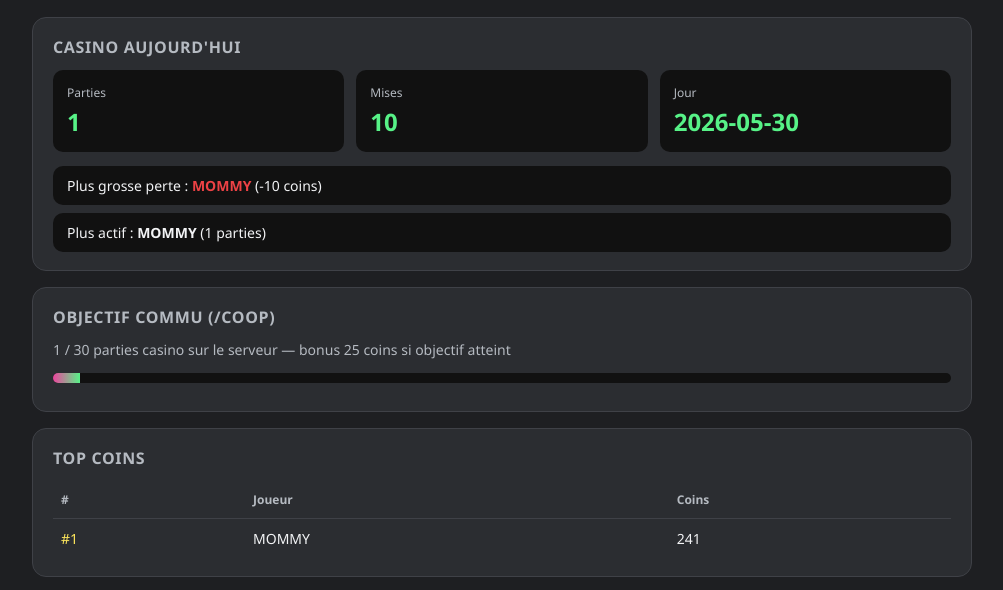
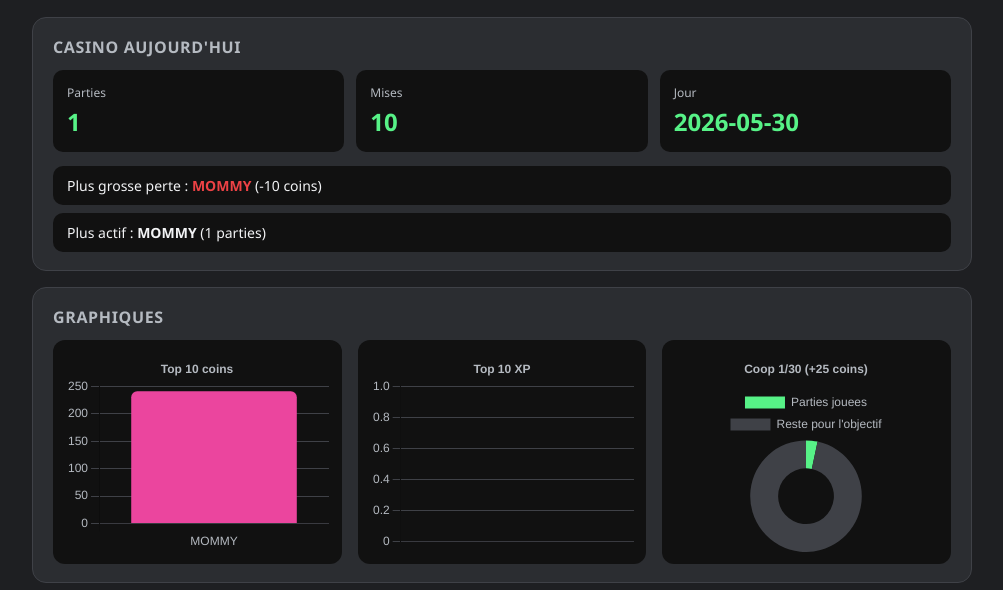
Before and after one commit to STAELH81/Aspirateur_Connecte, a plain HTML site: page index.html in a window 1280 px wide. Shown: the part 150-740 px from the top of the page, without its empty margins (138-1141 px from the left). Drawn offline with nearby package versions, Linux system fonts and the light colour scheme.

Commit message:
chore(site): update index.html

```diff
--- a/index.html
+++ b/index.html
@@ -4,6 +4,7 @@
   <meta charset="UTF-8" />
   <meta name="viewport" content="width=device-width, initial-scale=1" />
   <title>Aspirateur Connecte — Les Girlsss</title>
+  <script src="https://cdn.jsdelivr.net/npm/chart.js@4.4.1/dist/chart.umd.min.js"></script>
   <style>
     :root { --bg: #1e1f22; --card: #2b2d31; --text: #f2f3f5; --muted: #b5bac1; --accent: #eb459e; --green: #57f287; --red: #ed4245; }
     * { box-sizing: border-box; }
@@ -13,6 +14,9 @@
     .sub { color: var(--muted); font-size: 14px; margin-top: 6px; }
     h2 { font-size: 1rem; margin: 0 0 12px; text-transform: uppercase; letter-spacing: 0.04em; color: var(--muted); }
     .card { background: var(--card); border-radius: 14px; padding: 18px 20px; margin-bottom: 16px; border: 1px solid #3f4147; }
+    .chart-grid { display: grid; grid-template-columns: repeat(auto-fit, minmax(280px, 1fr)); gap: 16px; }
+    .chart-box { background: #111; border-radius: 12px; padding: 12px; min-height: 220px; }
+    .chart-box canvas { max-height: 200px; }
     table { width: 100%; border-collapse: collapse; font-size: 14px; }
     td, th { text-align: left; padding: 10px 8px; border-bottom: 1px solid #3f4147; }
     th { color: var(--muted); font-weight: 600; font-size: 12px; }
@@ -48,7 +52,16 @@
   </div>
 
   <div class="card">
-    <h2>Objectif commu (/coop)</h2>
+    <h2>Graphiques</h2>
+    <div class="chart-grid">
+      <div class="chart-box"><canvas id="coinsChart"></canvas></div>
+      <div class="chart-box"><canvas id="xpChart"></canvas></div>
+      <div class="chart-box"><canvas id="coopChart"></canvas></div>
+    </div>
+  </div>
+
+  <div class="card">
+    <h2>Objectif commu</h2>
     <p id="coopText" class="sub"></p>
     <div class="bar-wrap"><div class="bar" id="coopBar"></div></div>
   </div>
@@ -65,6 +78,7 @@
 
   <script>
     const REFRESH_MS = 5 * 60 * 1000;
+    const chartInstances = {};
 
     function medal(rank) {
       if (rank === 1) return '<span class="medal-1">#1</span>';
@@ -78,6 +92,89 @@
       return "<table><tr>" + cols.map((c) => `<th>${c.label}</th>`).join("") + "</tr>" +
         rows.map((r) => "<tr>" + cols.map((c) => `<td>${c.render(r)}</td>`).join("") + "</tr>").join("") +
         "</table>";
+    }
+
+    function upsertChart(id, config) {
+      const canvas = document.getElementById(id);
+      if (!canvas || typeof Chart === "undefined") return;
+      if (chartInstances[id]) {
+        chartInstances[id].destroy();
+      }
+      chartInstances[id] = new Chart(canvas, config);
+    }
+
+    function renderCharts(data) {
+      const coins = (data.leaderboard || []).slice(0, 10);
+      upsertChart("coinsChart", {
+        type: "bar",
+        data: {
+          labels: coins.map((r) => r.name || r.id.slice(0, 8)),
+          datasets: [{
+            label: "Coins",
+            data: coins.map((r) => r.balance),
+            backgroundColor: "#eb459e",
+            borderRadius: 6,
+          }],
+        },
+        options: {
+          responsive: true,
+          maintainAspectRatio: false,
+          plugins: { legend: { display: false }, title: { display: true, text: "Top 10 coins", color: "#b5bac1" } },
+          scales: {
+            x: { ticks: { color: "#b5bac1", maxRotation: 45, minRotation: 0 } },
+            y: { ticks: { color: "#b5bac1" }, grid: { color: "#3f4147" } },
+          },
+        },
+      });
+
+      const xp = (data.xpTop || []).slice(0, 10);
+      upsertChart("xpChart", {
+        type: "bar",
+        data: {
+          labels: xp.map((r) => r.name || r.id.slice(0, 8)),
+          datasets: [{
+            label: "XP total",
+            data: xp.map((r) => r.totalXp),
+            backgroundColor: "#57f287",
+            borderRadius: 6,
+          }],
+        },
+        options: {
+          responsive: true,
+          maintainAspectRatio: false,
+          plugins: { legend: { display: false }, title: { display: true, text: "Top 10 XP", color: "#b5bac1" } },
+          scales: {
+            x: { ticks: { color: "#b5bac1", maxRotation: 45, minRotation: 0 } },
+            y: { ticks: { color: "#b5bac1" }, grid: { color: "#3f4147" } },
+          },
+        },
+      });
+
+      const coop = data.coopGoal || { target: 30, progress: 0, reward: 25 };
+      const remaining = Math.max(0, coop.target - coop.progress);
+      upsertChart("coopChart", {
+        type: "doughnut",
+        data: {
+          labels: ["Parties jouees", "Reste pour l'objectif"],
+          datasets: [{
+            data: [coop.progress, remaining],
+            backgroundColor: ["#57f287", "#3f4147"],
+            borderWidth: 0,
+          }],
+        },
+        options: {
+          responsive: true,
+          maintainAspectRatio: false,
+          plugins: {
+            legend: { labels: { color: "#b5bac1" } },
+            title: {
+              display: true,
+              text: `Coop ${coop.progress}/${coop.target} (+${coop.reward} coins)`,
+              color: "#b5bac1",
+            },
+          },
+        },
+      });
     }
 
     function render(data) {
@@ -107,8 +204,11 @@
       const coop = data.coopGoal || { target: 30, progress: 0, reward: 25 };
       const pct = Math.min(100, Math.round((coop.progress / coop.target) * 100)) || 0;
       document.getElementById("coopBar").style.width = pct + "%";
+      const metLabel = coop.goalMet ? " — objectif atteint !" : "";
       document.getElementById("coopText").textContent =
-        `${coop.progress} / ${coop.target} parties casino sur le serveur — bonus ${coop.reward} coins si objectif atteint`;
+        `${coop.progress} / ${coop.target} parties casino sur le serveur — bonus ${coop.reward} coins si objectif atteint${metLabel}`;
+
+      renderCharts(data);
 
       document.getElementById("leaderboard").innerHTML = table(data.leaderboard, [
         { label: "#", render: (r) => medal(r.rank) },
```
